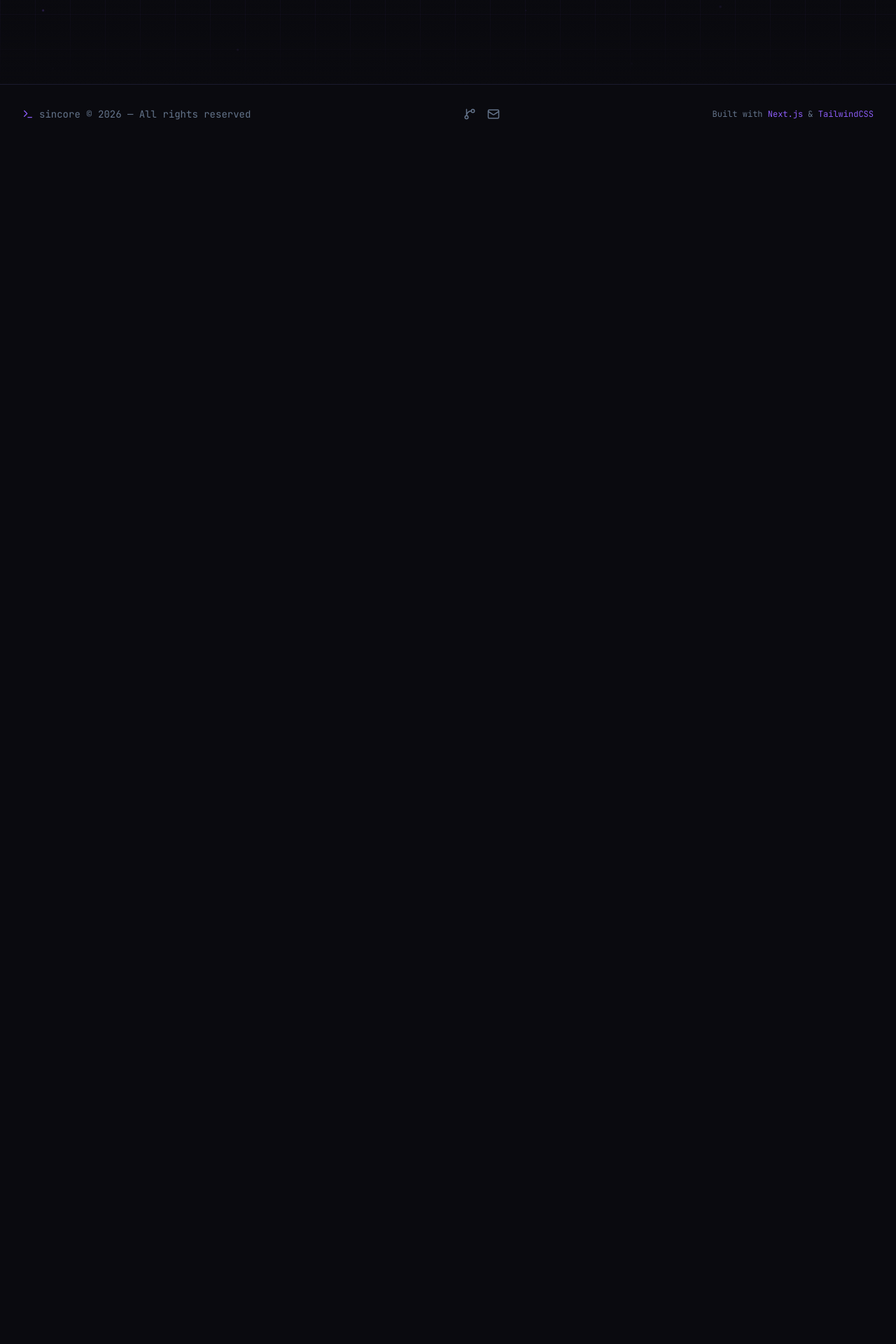
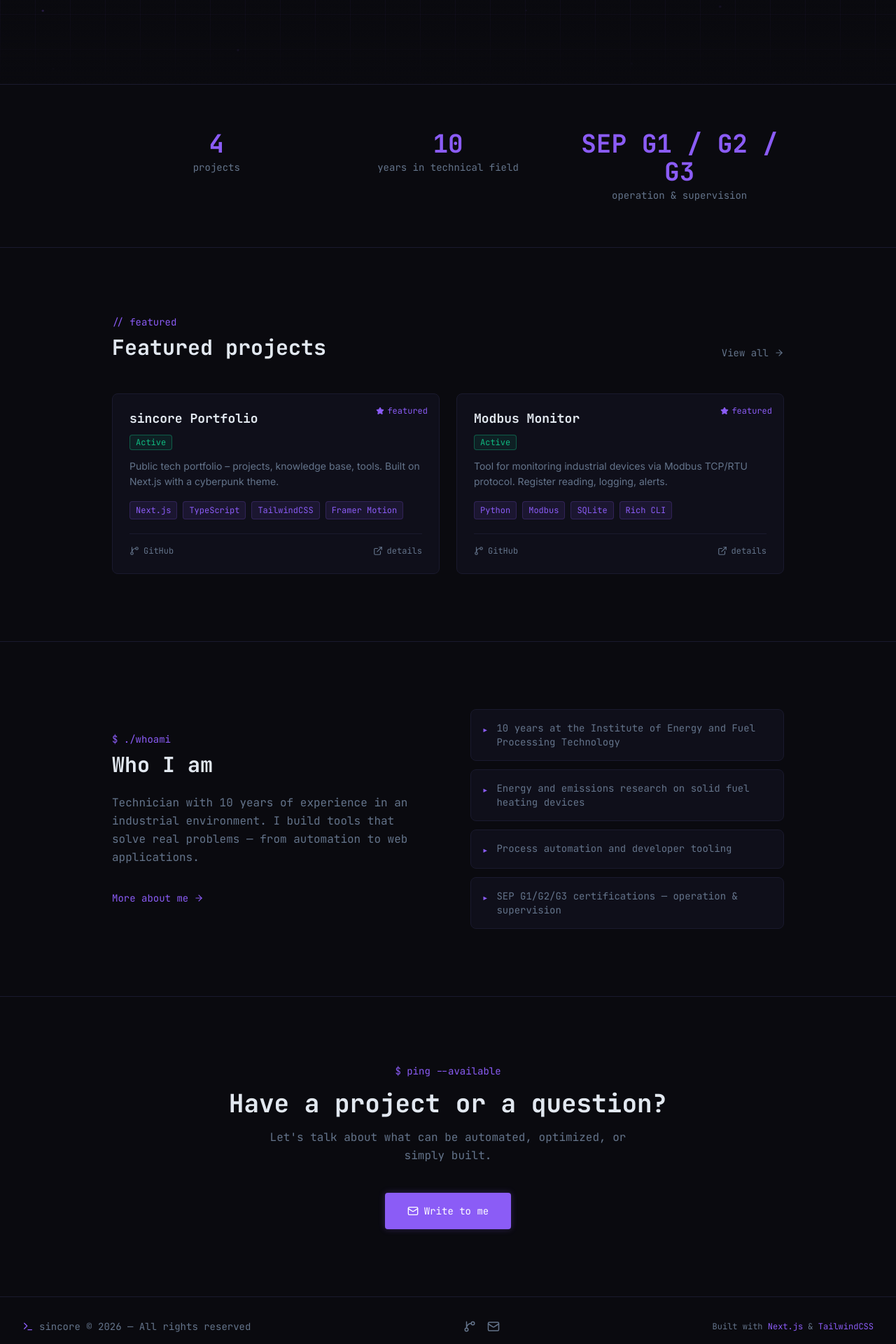
Before and after one commit to PanMimir/sincore, a Next.js app: page /en in a window 1280 px wide. Shown: the part 680-2600 px from the top of the page at 70% size. Before the commit the page ends 885 px from the top, so only its background shows below. Built offline with nearby package versions, Linux system fonts and the light colour scheme; no server answers.

Commit message:
feat: add homepage sections — stats, featured projects, about preview, cta

```diff
--- a/app/[locale]/page.tsx
+++ b/app/[locale]/page.tsx
@@ -1,5 +1,23 @@
 import HeroSection from "@/components/sections/HeroSection";
+import StatsSection from "@/components/sections/StatsSection";
+import FeaturedProjectsSection from "@/components/sections/FeaturedProjectsSection";
+import AboutPreviewSection from "@/components/sections/AboutPreviewSection";
+import CtaSection from "@/components/sections/CtaSection";
+import { getAllProjects, getFeaturedProjects } from "@/services/projectService";
 
-export default function HomePage() {
-  return <HeroSection />;
+export default async function HomePage() {
+  const [allProjects, featuredProjects] = await Promise.all([
+    getAllProjects(),
+    getFeaturedProjects(),
+  ]);
+
+  return (
+    <>
+      <HeroSection />
+      <StatsSection projectCount={allProjects.length} />
+      <FeaturedProjectsSection projects={featuredProjects} />
+      <AboutPreviewSection />
+      <CtaSection />
+    </>
+  );
 }
--- /dev/null
+++ b/components/sections/AboutPreviewSection.tsx
@@ -0,0 +1,52 @@
+"use client";
+
+import { useTranslations, useLocale } from "next-intl";
+import Link from "next/link";
+import { ArrowRight } from "lucide-react";
+import ScrollReveal from "@/components/common/ScrollReveal";
+
+export default function AboutPreviewSection() {
+  const t = useTranslations("home");
+  const locale = useLocale();
+  const highlights = t.raw("about_highlights") as string[];
+
+  return (
+    <section className="py-24 border-t border-cyber-gray">
+      <div className="max-w-5xl mx-auto px-4 sm:px-6 lg:px-8">
+        <div className="grid lg:grid-cols-2 gap-16 items-center">
+
+          <ScrollReveal>
+            <p className="font-mono text-cyber-purple text-sm mb-2">{"$ ./whoami"}</p>
+            <h2 className="font-mono font-bold text-3xl text-cyber-text mb-6">
+              {t("about_title")}
+            </h2>
+            <p className="font-mono text-cyber-muted leading-relaxed mb-8">
+              {t("about_bio")}
+            </p>
+            <Link
+              href={`/${locale}/about`}
+              className="inline-flex items-center gap-2 font-mono text-sm text-cyber-purple hover:text-cyber-purple-bright transition-colors"
+            >
+              {t("about_cta")} <ArrowRight size={14} />
+            </Link>
+          </ScrollReveal>
+
+          <ScrollReveal delay={0.2}>
+            <div className="space-y-3">
+              {highlights.map((item, i) => (
+                <div
+                  key={i}
+                  className="flex items-start gap-3 p-4 bg-cyber-dark border border-cyber-gray rounded-lg hover:border-cyber-purple/40 transition-colors"
+                >
+                  <span className="text-cyber-purple font-mono text-sm mt-0.5 shrink-0">▸</span>
+                  <span className="font-mono text-sm text-cyber-muted">{item}</span>
+                </div>
+              ))}
+            </div>
+          </ScrollReveal>
+
+        </div>
+      </div>
+    </section>
+  );
+}
--- /dev/null
+++ b/components/sections/CtaSection.tsx
@@ -0,0 +1,34 @@
+"use client";
+
+import { useTranslations, useLocale } from "next-intl";
+import Link from "next/link";
+import { Mail } from "lucide-react";
+import ScrollReveal from "@/components/common/ScrollReveal";
+
+export default function CtaSection() {
+  const t = useTranslations("home");
+  const locale = useLocale();
+
+  return (
+    <section className="py-24 border-t border-cyber-gray">
+      <div className="max-w-5xl mx-auto px-4 sm:px-6 lg:px-8 text-center">
+        <ScrollReveal>
+          <p className="font-mono text-cyber-purple text-sm mb-4">{"$ ping --available"}</p>
+          <h2 className="font-mono font-bold text-3xl sm:text-4xl text-cyber-text mb-4">
+            {t("cta_title")}
+          </h2>
+          <p className="font-mono text-cyber-muted mb-10 max-w-lg mx-auto leading-relaxed">
+            {t("cta_subtitle")}
+          </p>
+          <Link
+            href={`/${locale}/contact`}
+            className="inline-flex items-center gap-2 px-8 py-4 bg-cyber-purple hover:bg-cyber-purple-bright text-white font-mono text-sm rounded transition-all duration-200 shadow-glow-purple-sm hover:shadow-glow-purple"
+          >
+            <Mail size={16} />
+            {t("cta_button")}
+          </Link>
+        </ScrollReveal>
+      </div>
+    </section>
+  );
+}
--- /dev/null
+++ b/components/sections/FeaturedProjectsSection.tsx
@@ -0,0 +1,46 @@
+"use client";
+
+import { useTranslations, useLocale } from "next-intl";
+import Link from "next/link";
+import { ArrowRight } from "lucide-react";
+import ProjectCard from "@/components/common/ProjectCard";
+import ScrollReveal from "@/components/common/ScrollReveal";
+import type { Project } from "@/services/projectService";
+
+interface FeaturedProjectsSectionProps {
+  projects: Project[];
+}
+
+export default function FeaturedProjectsSection({ projects }: FeaturedProjectsSectionProps) {
+  const t = useTranslations("home");
+  const locale = useLocale();
+
+  return (
+    <section className="py-24">
+      <div className="max-w-5xl mx-auto px-4 sm:px-6 lg:px-8">
+        <ScrollReveal>
+          <div className="flex items-end justify-between mb-12">
+            <div>
+              <p className="font-mono text-cyber-purple text-sm mb-2">{"// featured"}</p>
+              <h2 className="font-mono font-bold text-3xl text-cyber-text">
+                {t("featured_title")}
+              </h2>
+            </div>
+            <Link
+              href={`/${locale}/projects`}
+              className="flex items-center gap-2 font-mono text-sm text-cyber-muted hover:text-cyber-purple transition-colors"
+            >
+              {t("featured_cta")} <ArrowRight size={14} />
+            </Link>
+          </div>
+        </ScrollReveal>
+
+        <div className="grid md:grid-cols-2 gap-6">
+          {projects.map((project, i) => (
+            <ProjectCard key={project.slug} project={project} index={i} />
+          ))}
+        </div>
+      </div>
+    </section>
+  );
+}
--- /dev/null
+++ b/components/sections/StatsSection.tsx
@@ -0,0 +1,43 @@
+"use client";
+
+import { motion } from "framer-motion";
+import { useTranslations } from "next-intl";
+
+interface StatsSectionProps {
+  projectCount: number;
+}
+
+export default function StatsSection({ projectCount }: StatsSectionProps) {
+  const t = useTranslations("home");
+
+  const stats = [
+    { value: String(projectCount), label: t("stats_projects") },
+    { value: "10", label: t("stats_experience") },
+    { value: t("stats_sep_label"), label: t("stats_sep_sub") },
+  ];
+
+  return (
+    <section className="py-16 border-y border-cyber-gray">
+      <div className="max-w-5xl mx-auto px-4 sm:px-6 lg:px-8">
+        <div className="grid grid-cols-3 gap-8 text-center">
+          {stats.map((stat, i) => (
+            <motion.div
+              key={i}
+              initial={{ opacity: 0, y: 20 }}
+              whileInView={{ opacity: 1, y: 0 }}
+              viewport={{ once: true }}
+              transition={{ duration: 0.4, delay: i * 0.1 }}
+            >
+              <p className="font-mono font-bold text-3xl sm:text-4xl text-cyber-purple mb-1">
+                {stat.value}
+              </p>
+              <p className="font-mono text-xs sm:text-sm text-cyber-muted">
+                {stat.label}
+              </p>
+            </motion.div>
+          ))}
+        </div>
+      </div>
+    </section>
+  );
+}
--- a/translations/en/index.json
+++ b/translations/en/index.json
@@ -11,7 +11,7 @@
     "greeting": "Hey, I'm",
     "name": "sincore",
     "tagline": "Backend · Automation · Cybersecurity · Industrial Systems",
-    "description": "Projects, tools and technical knowledge in one place.",
+    "description": "I build tools that solve real technical problems — from industrial automation to web applications.",
     "cta_projects": "View projects",
     "cta_knowledge": "Knowledge base",
     "terminal_line1": "$ whoami",
@@ -85,5 +85,25 @@
   "footer": {
     "built_with": "Built with",
     "rights": "All rights reserved"
+  },
+  "home": {
+    "stats_projects": "projects",
+    "stats_experience": "years in technical field",
+    "stats_sep_label": "SEP G1 / G2 / G3",
+    "stats_sep_sub": "operation & supervision",
+    "featured_title": "Featured projects",
+    "featured_cta": "View all",
+    "about_title": "Who I am",
+    "about_bio": "Technician with 10 years of experience in an industrial environment. I build tools that solve real problems — from automation to web applications.",
+    "about_highlights": [
+      "10 years at the Institute of Energy and Fuel Processing Technology",
+      "Energy and emissions research on solid fuel heating devices",
+      "Process automation and developer tooling",
+      "SEP G1/G2/G3 certifications — operation & supervision"
+    ],
+    "about_cta": "More about me",
+    "cta_title": "Have a project or a question?",
+    "cta_subtitle": "Let's talk about what can be automated, optimized, or simply built.",
+    "cta_button": "Write to me"
   }
 }
--- a/translations/pl/index.json
+++ b/translations/pl/index.json
@@ -11,7 +11,7 @@
     "greeting": "Cześć, jestem",
     "name": "sincore",
     "tagline": "Backend · Automatyka · Cybersecurity · Industrial Systems",
-    "description": "Projekty, narzędzia i wiedza techniczna w jednym miejscu.",
+    "description": "Buduję narzędzia które rozwiązują realne problemy techniczne — od automatyki przemysłowej po aplikacje webowe.",
     "cta_projects": "Zobacz projekty",
     "cta_knowledge": "Baza wiedzy",
     "terminal_line1": "$ whoami",
@@ -85,5 +85,25 @@
   "footer": {
     "built_with": "Zbudowane z",
     "rights": "Wszelkie prawa zastrzeżone"
+  },
+  "home": {
+    "stats_projects": "projektów",
+    "stats_experience": "lat w środowisku technicznym",
+    "stats_sep_label": "SEP G1 / G2 / G3",
+    "stats_sep_sub": "eksploatacja i dozór",
+    "featured_title": "Wybrane projekty",
+    "featured_cta": "Zobacz wszystkie",
+    "about_title": "Kim jestem",
+    "about_bio": "Technik z 10-letnim doświadczeniem w środowisku przemysłowym. Buduję narzędzia które rozwiązują realne problemy — od automatyki po aplikacje webowe.",
+    "about_highlights": [
+      "10 lat w Instytucie Technologii Paliw i Energii",
+      "Badania energetyczno-emisyjne urządzeń grzewczych",
+      "Automatyzacja procesów i narzędzia deweloperskie",
+      "Uprawnienia SEP G1/G2/G3 — eksploatacja i dozór"
+    ],
+    "about_cta": "Więcej o mnie",
+    "cta_title": "Masz projekt lub pytanie?",
+    "cta_subtitle": "Chętnie porozmawiam o tym co można zautomatyzować, zoptymalizować lub po prostu zbudować.",
+    "cta_button": "Napisz do mnie"
   }
 }
```
